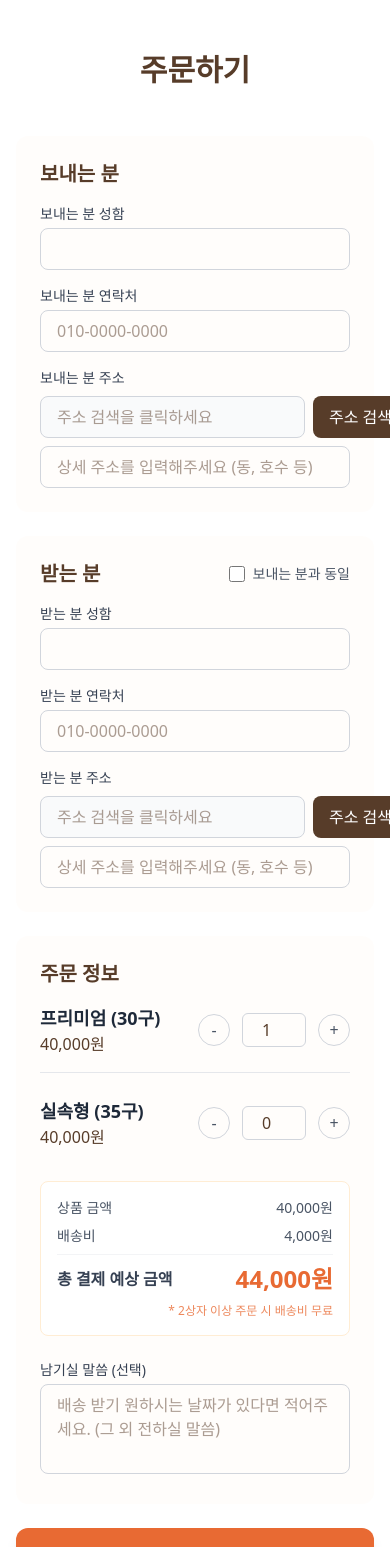
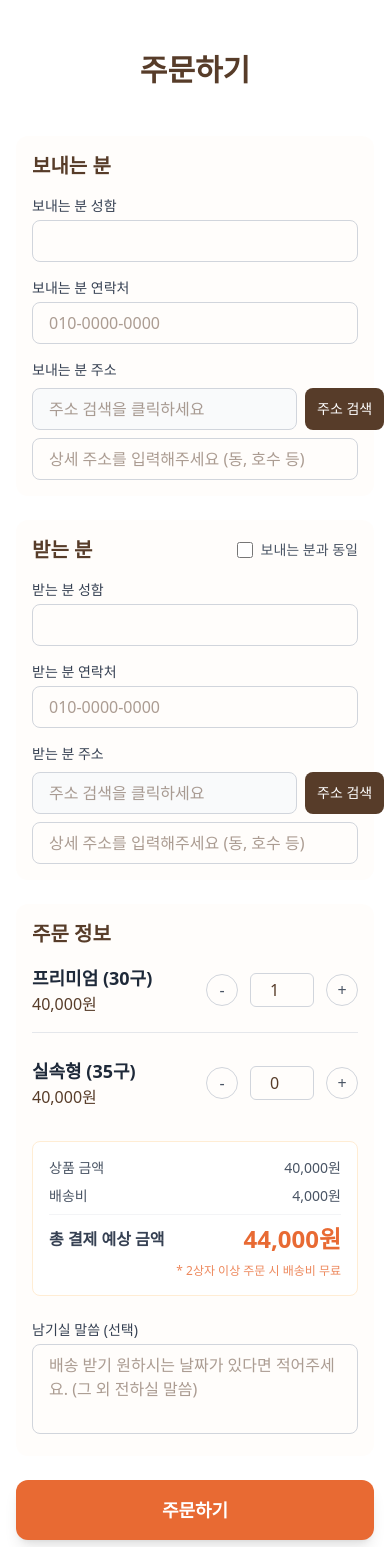
Before and after one commit to JunHyungKang/gotgam, a Next.js app: page / in a window 390 px wide. Shown: the part 1860-3407 px from the top of the page. Built offline with nearby package versions, Linux system fonts and the light colour scheme; no server answers; a web font is replaced by a local one.

Commit message:
주문 조회 연락처 자동 포맷팅 추가 및 모바일 주소 검색 버튼 레이아웃 수정

```diff
--- a/src/app/check/page.tsx
+++ b/src/app/check/page.tsx
@@ -13,6 +13,17 @@ export default function CheckOrderPage() {
     const [searched, setSearched] = useState(false)
     const [showModal, setShowModal] = useState(false)
     const [totalAmount, setTotalAmount] = useState(0)
+
+    const formatPhoneNumber = (value: string) => {
+        const numbers = value.replace(/[^\d]/g, '')
+        if (numbers.length <= 3) return numbers
+        if (numbers.length <= 7) return `${numbers.slice(0, 3)}-${numbers.slice(3)}`
+        return `${numbers.slice(0, 3)}-${numbers.slice(3, 7)}-${numbers.slice(7, 11)}`
+    }
+
+    const handlePhoneChange = (e: React.ChangeEvent<HTMLInputElement>) => {
+        setPhone(formatPhoneNumber(e.target.value))
+    }
 
     const handleLookup = async (e: React.FormEvent) => {
         e.preventDefault()
@@ -98,7 +109,7 @@ export default function CheckOrderPage() {
                                 type="tel"
                                 id="phone"
                                 value={phone}
-                                onChange={(e) => setPhone(e.target.value)}
+                                onChange={handlePhoneChange}
                                 required
                                 className="w-full px-4 py-2 border border-gray-300 rounded-lg focus:ring-2 focus:ring-gotgam-orange focus:border-transparent outline-none"
                                 placeholder="예: 010-1234-5678"
--- a/src/components/OrderForm.tsx
+++ b/src/components/OrderForm.tsx
@@ -198,7 +198,7 @@ export default function OrderForm() {
 
                 <form onSubmit={handleSubmit} className="space-y-6">
                     {/* Sender Info */}
-                    <div className="bg-gotgam-cream/30 p-6 rounded-xl space-y-4">
+                    <div className="bg-gotgam-cream/30 p-4 md:p-6 rounded-xl space-y-4">
                         <h3 className="text-xl font-bold text-gotgam-brown mb-4">보내는 분</h3>
                         <div className="grid grid-cols-1 md:grid-cols-2 gap-4">
                             <div>
@@ -249,7 +249,7 @@ export default function OrderForm() {
                                 <button
                                     type="button"
                                     onClick={() => openSearch('sender')}
-                                    className="px-4 py-2 bg-gotgam-brown text-white rounded-lg hover:bg-opacity-90 transition-colors whitespace-nowrap"
+                                    className="px-3 md:px-4 py-2 bg-gotgam-brown text-white rounded-lg hover:bg-opacity-90 transition-colors whitespace-nowrap text-sm md:text-base"
                                 >
                                     주소 검색
                                 </button>
@@ -265,7 +265,7 @@ export default function OrderForm() {
                     </div>
 
                     {/* Receiver Info */}
-                    <div className="bg-gotgam-cream/30 p-6 rounded-xl space-y-4">
+                    <div className="bg-gotgam-cream/30 p-4 md:p-6 rounded-xl space-y-4">
                         <div className="flex justify-between items-center mb-4">
                             <h3 className="text-xl font-bold text-gotgam-brown">받는 분</h3>
                             <div className="flex items-center">
@@ -330,7 +330,7 @@ export default function OrderForm() {
                                 <button
                                     type="button"
                                     onClick={() => openSearch('receiver')}
-                                    className="px-4 py-2 bg-gotgam-brown text-white rounded-lg hover:bg-opacity-90 transition-colors whitespace-nowrap"
+                                    className="px-3 md:px-4 py-2 bg-gotgam-brown text-white rounded-lg hover:bg-opacity-90 transition-colors whitespace-nowrap text-sm md:text-base"
                                 >
                                     주소 검색
                                 </button>
@@ -346,7 +346,7 @@ export default function OrderForm() {
                     </div>
 
                     {/* Product Info */}
-                    <div className="bg-gotgam-cream/30 p-6 rounded-xl space-y-4">
+                    <div className="bg-gotgam-cream/30 p-4 md:p-6 rounded-xl space-y-4">
                         <h3 className="text-xl font-bold text-gotgam-brown mb-4">주문 정보</h3>
                         <div className="space-y-6">
                             {/* Product 1: 30구 */}
```
